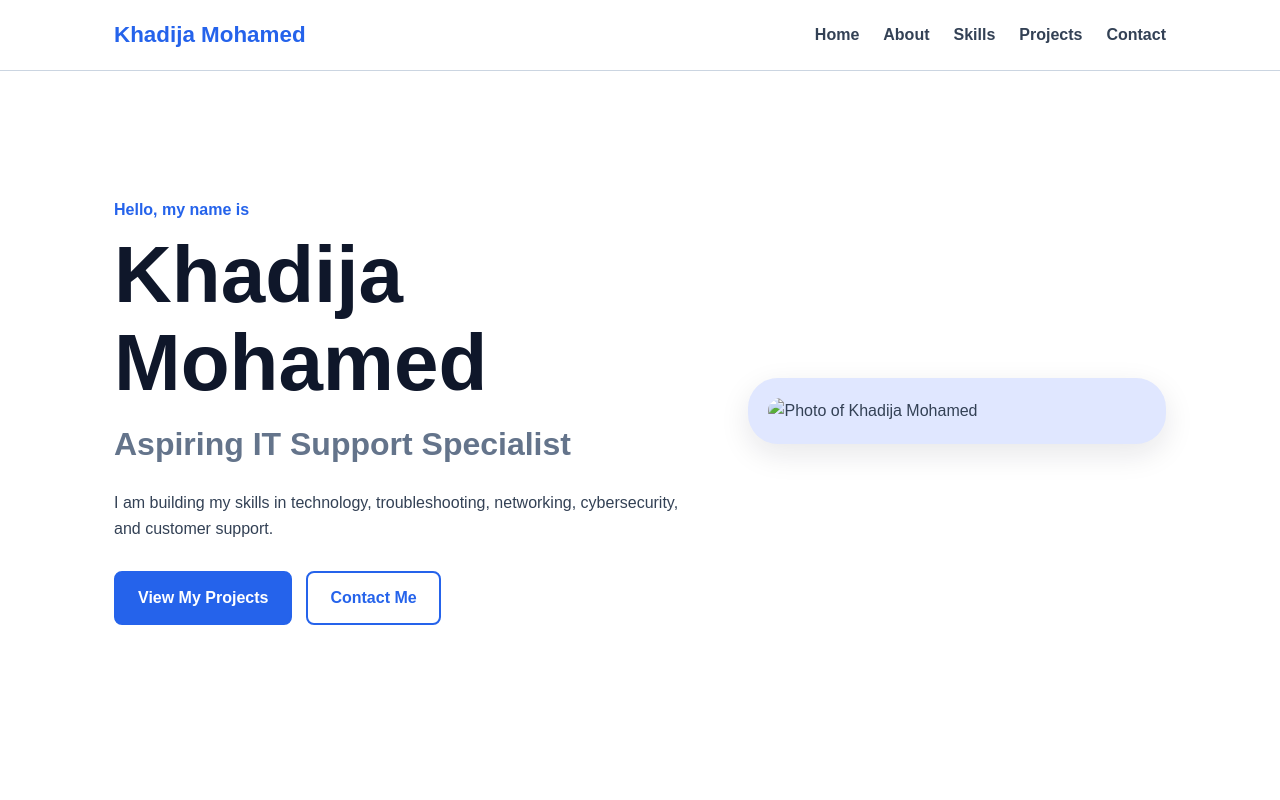
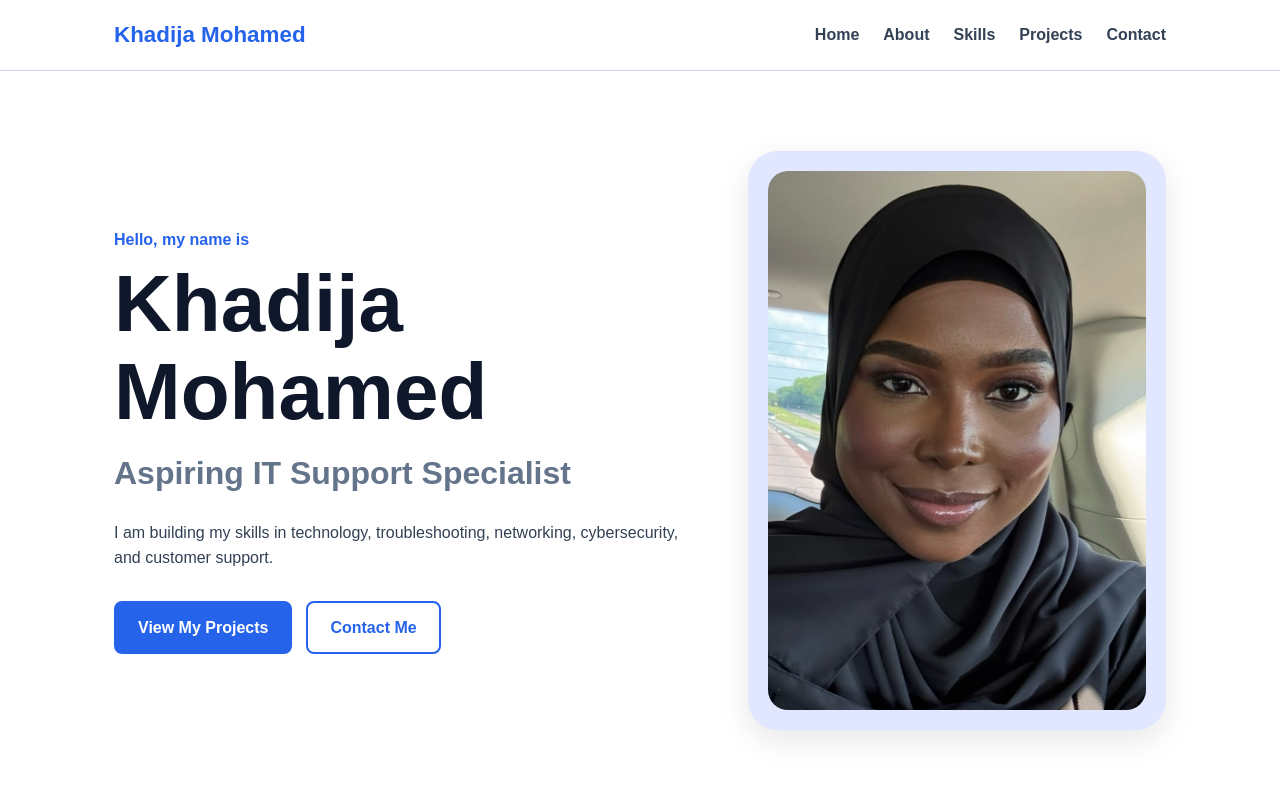
Before and after one commit to khadija234-eng/-portfolio, a plain HTML site: page index.html in a window 1280 px wide. Shown: the top 800 px of the page. Drawn offline with Linux system fonts and the light colour scheme.

Commit message:
Fix HTML formatting and update profile image source

```diff
--- a/index.html
+++ b/index.html
@@ -56,7 +56,7 @@
 
             <div class="profile-card">
                 <!-- Replace profile-placeholder.jpg with your own image -->
-                <img src="/blob/main/Profile.jpeg" alt="Photo of Khadija Mohamed">
+                <img src="Profile.jpeg" alt="Photo of Khadija Mohamed">
 
             </div>
         </section>
```
